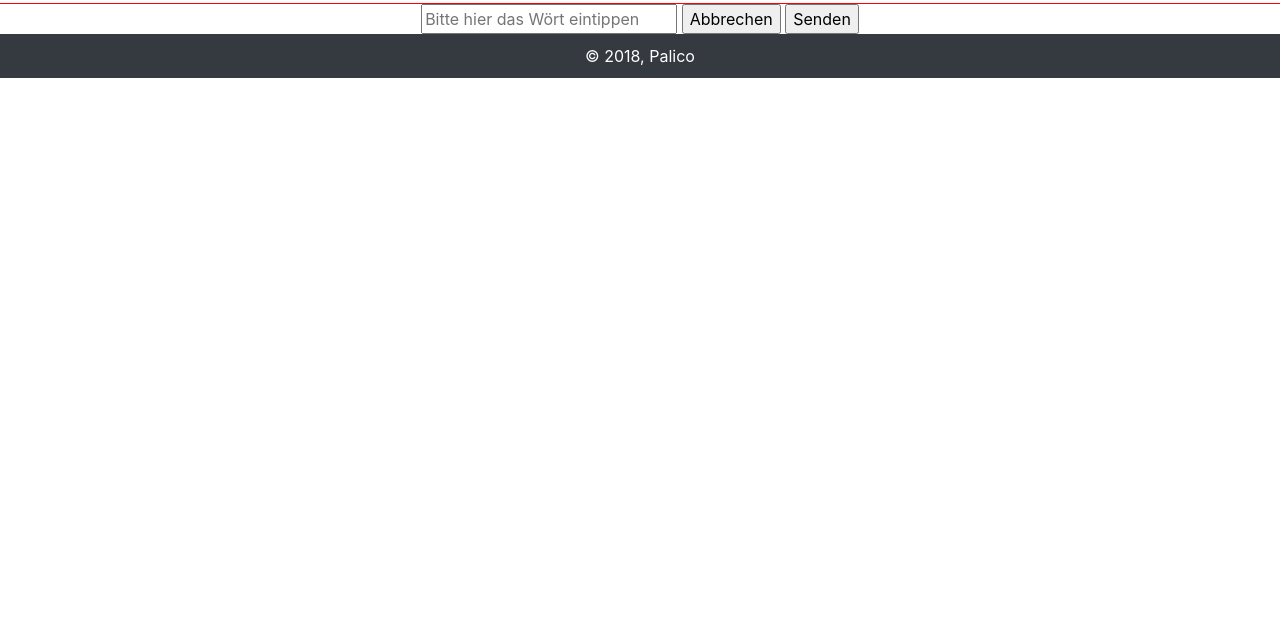
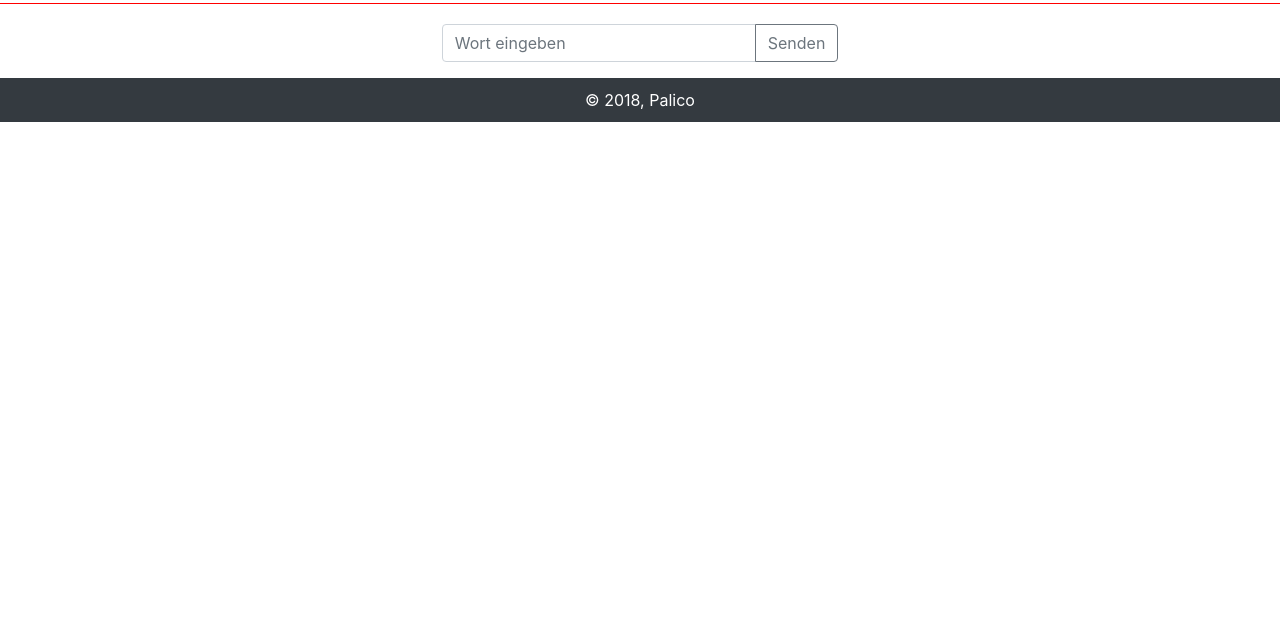
Before and after one commit to Rubysical/Palico, a website: page Projekt/WEB-Static-Backend/public/wort-einreichen.html in a window 1280 px wide. Shown: the part 177-800 px from the top of the page. Drawn offline with Linux system fonts and the light colour scheme.

Commit message:
neues textfield und button design für wort-einreichen

```diff
--- a/Projekt/WEB-Static-Backend/public/css/wort-einreichen.css
+++ b/Projekt/WEB-Static-Backend/public/css/wort-einreichen.css
@@ -15,3 +15,9 @@
 .wordFalse{
 	color: red;
 }
+
+.input-style {
+    margin-top: 20px;
+    margin-right:auto;
+    margin-left:auto;
+}
--- a/Projekt/WEB-Static-Backend/public/wort-einreichen.html
+++ b/Projekt/WEB-Static-Backend/public/wort-einreichen.html
@@ -1,4 +1,5 @@
 <html>
+
 <head>
     <title>Palico-Montagsmaler</title>
     <meta charset="utf-8">
@@ -10,6 +11,7 @@
     <script type="text/javascript" src="js/words.js"></script>
     <script type="text/javascript" src="js/jQuery.js"></script>
 </head>
+
 <body>
     <!-- Navbar Beginn -->
     <nav class="navbar navbar-expand-lg navbar-dark nav-color">
@@ -41,11 +43,13 @@
         <h2 class="display-2">Wort einreichen</h2>
     </div>
 
-    <div id="wort" class="text-center">
-        <input id="textfield" type="text" placeholder="Bitte hier das Wört eintippen"></input>
-        <input type="submit" value="Abbrechen"></input>
-        <input id="button" type="submit" value="Senden" onclick="myFunction();"></input>
+    <div class="input-style col-4 input-group mb-3">
+        <input id="textfield" type="text" class="form-control" placeholder="Wort eingeben" aria-label="Wort eingeben" aria-describedby="basic-addon">
+        <div class="input-group-append">
+            <input id="button" class="btn btn-outline-secondary" type="submit" value="Senden" onclick="myFunction();"></input>
+        </div>
     </div>
+
 </body>
 
 <!-- Footer -->
```
